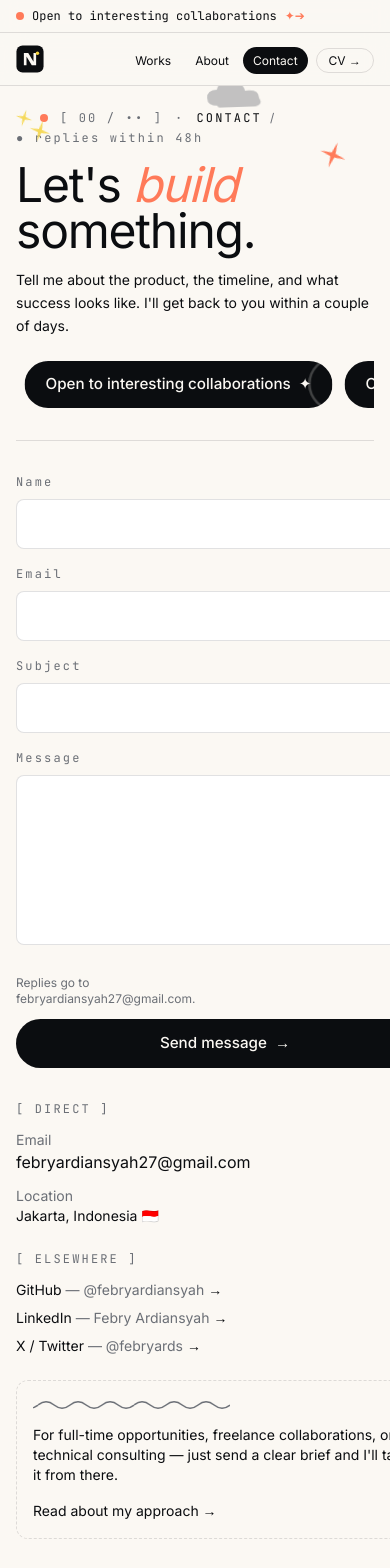
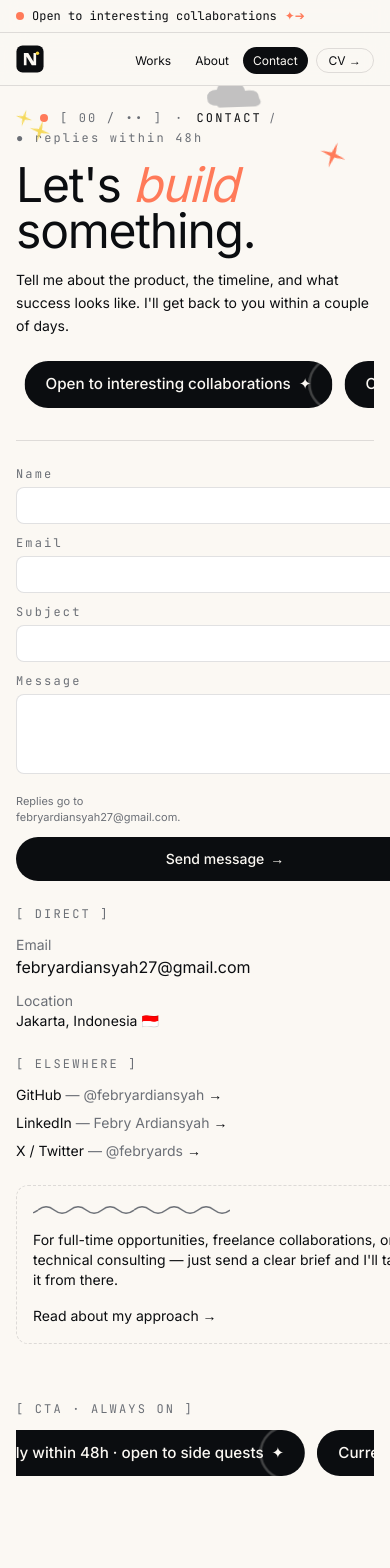
Before and after one commit to febryardiansyah/febryards, a Next.js app: page /contact in a window 390 px wide. Shown: the top 1568 px of the page. Built offline with nearby package versions, Linux system fonts and the light colour scheme.

Commit message:
refactor: improve spacing and layout in ContactForm component for better usability

```diff
--- a/app/contact/page.tsx
+++ b/app/contact/page.tsx
@@ -61,7 +61,7 @@ export default function ContactPage() {
 
       <section
         id="contact-form"
-        className="grid gap-8 py-8 md:grid-cols-[1.5fr,1fr] md:gap-12 md:py-16"
+        className="grid gap-6 py-6 md:grid-cols-[1.5fr,1fr] md:gap-12 md:py-16"
       >
         <Reveal>
           <ContactForm />
--- a/components/contact/ContactForm.tsx
+++ b/components/contact/ContactForm.tsx
@@ -29,7 +29,7 @@ export function ContactForm() {
     state.status === "error" ? state.fieldErrors ?? {} : {};
 
   return (
-    <form action={formAction} className="space-y-4 sm:space-y-5" noValidate>
+    <form action={formAction} className="space-y-2.5 sm:space-y-5" noValidate>
       <div className="hidden" aria-hidden>
         <label>
           Website
@@ -76,8 +76,9 @@ export function ContactForm() {
           id="message"
           name="message"
           required
-          rows={6}
-          className="mt-2 w-full rounded-lg border border-[var(--color-rule)] bg-[var(--color-card)] px-4 py-3 text-[var(--color-fg)] outline-none transition-colors focus:border-[var(--color-fg)]"
+          rows={3}
+          className="mt-1 w-full resize-y rounded-lg border border-[var(--color-rule)] bg-[var(--color-card)] px-3 py-2 text-sm leading-snug text-[var(--color-fg)] outline-none transition-colors focus:border-[var(--color-fg)] sm:mt-2 sm:px-4 sm:py-3 sm:text-base"
+          style={{ minHeight: "5rem" }}
         />
         {fieldErrors.message && (
           <p className="mt-1 text-xs text-[var(--color-accent-2)]">
@@ -92,18 +93,18 @@ export function ContactForm() {
         </p>
       )}
 
-      <div className="flex flex-col items-stretch justify-between gap-3 pt-2 sm:flex-row sm:items-center">
-        <p className="text-xs text-[var(--color-muted)]">
+      <div className="flex flex-col items-stretch gap-3 pt-1 sm:flex-row sm:items-center sm:justify-between sm:pt-2">
+        <p className="text-[11px] leading-snug text-[var(--color-muted)] sm:text-xs">
           Replies go to{" "}
           <span className="block sm:inline">febryardiansyah27@gmail.com.</span>
         </p>
         <button
           type="submit"
           disabled={isPending}
-          className="btn-pill w-full justify-center disabled:cursor-not-allowed disabled:opacity-60 sm:w-auto"
+          className="rounded-full bg-[var(--color-pill)] px-5 py-3 text-sm font-medium text-[var(--color-bg)] hover:opacity-90 disabled:cursor-not-allowed disabled:opacity-60 sm:w-auto"
         >
           {isPending ? "Sending…" : "Send message"}
-          <span aria-hidden>→</span>
+          <span aria-hidden className="ml-1.5">→</span>
         </button>
       </div>
     </form>
@@ -136,7 +137,7 @@ function Field({
         type={type}
         required={required}
         autoComplete={autoComplete}
-        className="mt-2 w-full rounded-lg border border-[var(--color-rule)] bg-[var(--color-card)] px-4 py-3 text-[var(--color-fg)] outline-none transition-colors focus:border-[var(--color-fg)]"
+        className="mt-1 w-full rounded-lg border border-[var(--color-rule)] bg-[var(--color-card)] px-3 py-2 text-sm leading-snug text-[var(--color-fg)] outline-none transition-colors focus:border-[var(--color-fg)] sm:mt-2 sm:px-4 sm:py-3 sm:text-base"
       />
       {error && (
         <p className="mt-1 text-xs text-[var(--color-accent-2)]">{error}</p>
```
